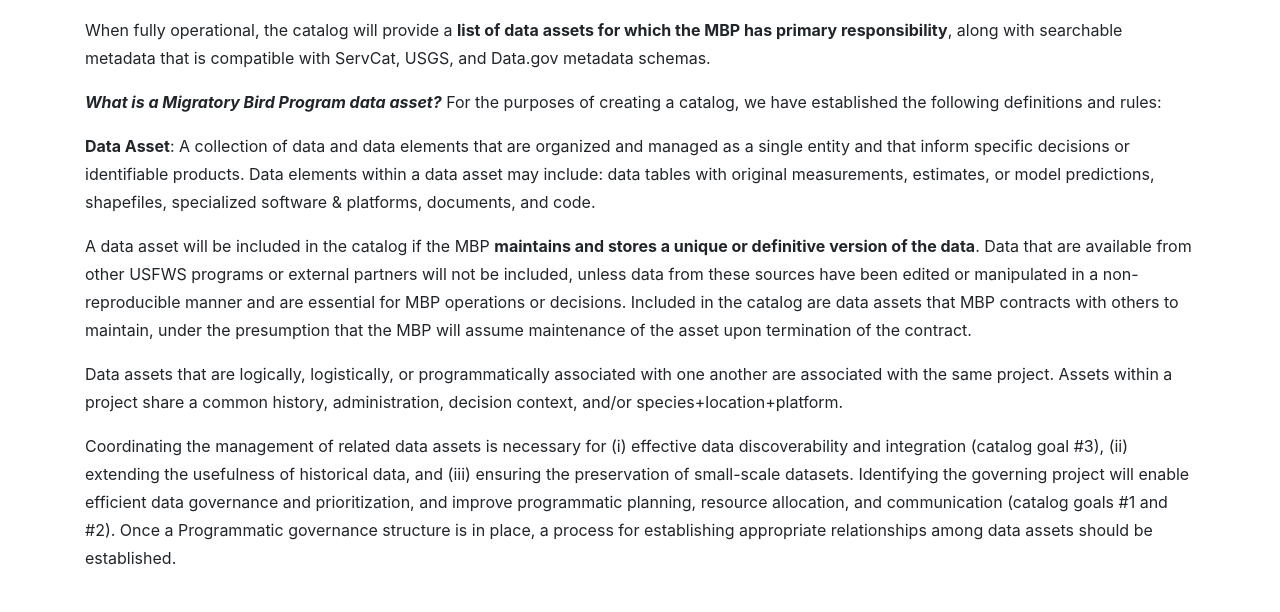
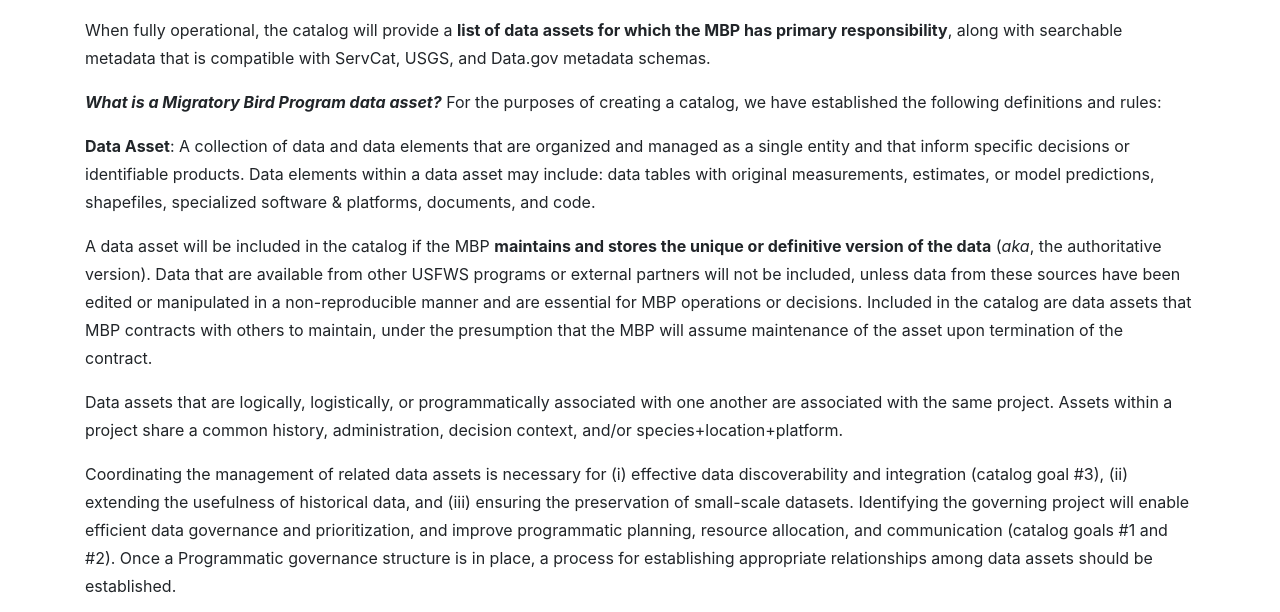
Before and after one commit to thoufer/mbp-metadatacatalog, a Django app: page /about/ in a window 1280 px wide. Shown: the part 562-1174 px from the top of the page. Run offline with Django 3.2, Linux system fonts and the light colour scheme; some libraries are stand-ins or nearby versions.

Commit message:
Update About.html (Closes #81)
Modify descrption of what assets will be included in the catalog

```diff
--- a/asset/templates/About.html
+++ b/asset/templates/About.html
@@ -24,7 +24,7 @@
 
   <p><b>Data Asset</b>: A collection of data and data elements that are organized and managed as a single entity and that inform specific decisions or identifiable products. Data elements within a data asset may include: data tables with original measurements, estimates, or model predictions, shapefiles, specialized software & platforms, documents, and code.</p>
 
-<p>A data asset will be included in the catalog if the MBP <b>maintains and stores a unique or definitive version of the data</b>.  Data that are available from other USFWS programs or external partners will not be included, unless data from these sources have been edited or manipulated in a non-reproducible manner and are essential for MBP operations or decisions.  Included in the catalog are data assets that MBP contracts with others to maintain, under the presumption that the MBP will  assume maintenance of the asset upon termination of the contract.</p>
+<p>A data asset will be included in the catalog if the MBP <b>maintains and stores the unique or definitive version of the data</b> (<i>aka</i>, the authoritative version).  Data that are available from other USFWS programs or external partners will not be included, unless data from these sources have been edited or manipulated in a non-reproducible manner and are essential for MBP operations or decisions.  Included in the catalog are data assets that MBP contracts with others to maintain, under the presumption that the MBP will  assume maintenance of the asset upon termination of the contract.</p>
 
 <p>Data assets that are logically, logistically, or programmatically associated with one another are associated with the same project. Assets within a project share a common history, administration, decision context, and/or species+location+platform.</p>
 
```
